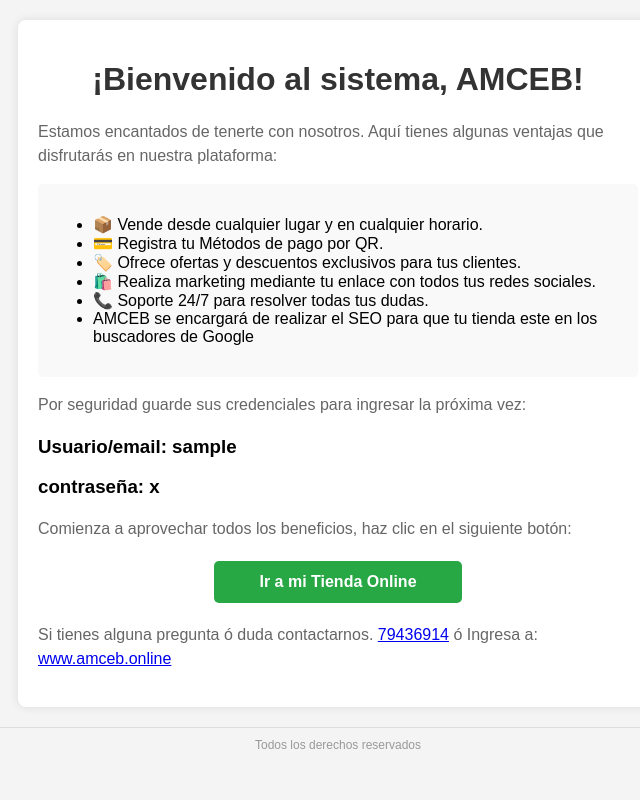
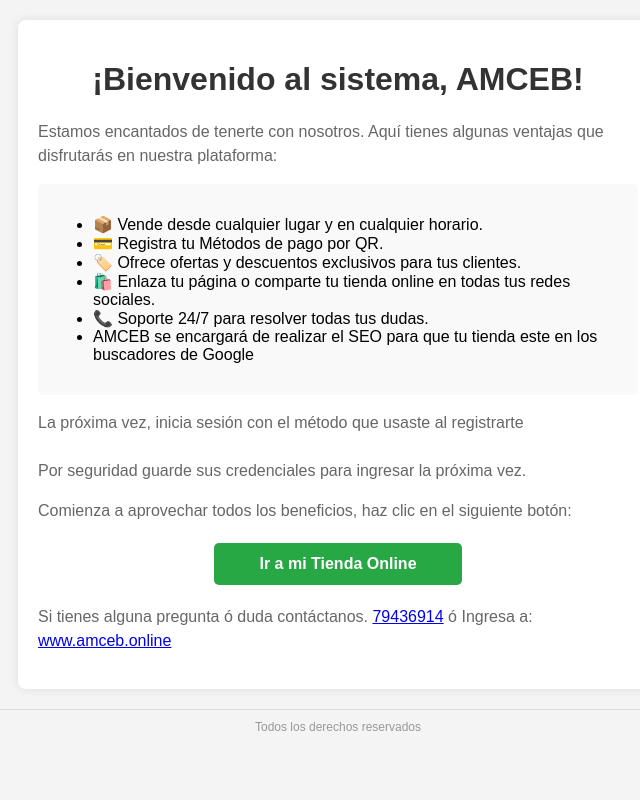
Before and after one commit to juanjavierl/ventas, a Django app: template app/tiendas/templates/notificaciones/welcome_user_email.html in a window 1280 px wide. Shown: the whole page, without its empty margins (302-942 px from the left). Run offline with Django 5.2, Linux system fonts and the light colour scheme; the template is opened without the code that fills it: most values are stand-ins (such as "Sample title", 1, 10 or a date in 2020).

Commit message:
envio mensjes new store

```diff
--- a/app/tiendas/templates/notificaciones/welcome_user_email.html
+++ b/app/tiendas/templates/notificaciones/welcome_user_email.html
@@ -64,18 +64,18 @@
                 <li>📦 Vende desde cualquier lugar y en cualquier horario.</li>
                 <li>💳 Registra tu Métodos de pago por QR.</li>
                 <li>🏷️ Ofrece ofertas y descuentos exclusivos para tus clientes.</li>
-                <li>🛍️ Realiza marketing mediante tu enlace con todos tus redes sociales.</li>
+                <li>🛍️ Enlaza tu página o comparte tu tienda online en todas tus redes sociales.</li>
                 <li>📞 Soporte 24/7 para resolver todas tus dudas.</li>
                 <li>AMCEB se encargará de realizar el SEO para que tu tienda este en los buscadores de Google</li>
             </ul>
         </div>
-        <p>Por seguridad guarde sus credenciales para ingresar la próxima vez:
-            <h3 style="list-style: none; color: black;">Usuario/email: {{username}}</h3>
-            <h3 >contraseña: {{password}}</h3>
+        <p>La próxima vez, inicia sesión con el método que usaste al registrarte
+            <br><br>
+            Por seguridad guarde sus credenciales para ingresar la próxima vez.
         </p>
         <p>Comienza a aprovechar todos los beneficios, haz clic en el siguiente botón:</p>
         <a href="{{ruta}}" class="button">Ir a mi Tienda Online</a>
-        <p>Si tienes alguna pregunta ó duda contactarnos. <a target="_blank" href="https://api.whatsapp.com/send?text=Necesito ayuda para mi sitio web en AMCEB gracias. &phone=79436914">79436914</a> ó Ingresa a: <a href="www.amceb.online">www.amceb.online</a></p>
+        <p>Si tienes alguna pregunta ó duda contáctanos. <a target="_blank" href="https://api.whatsapp.com/send?text=Necesito ayuda para mi sitio web en AMCEB gracias. &phone=79436914">79436914</a> ó Ingresa a: <a href="www.amceb.online">www.amceb.online</a></p>
     </div>
     <div class="footer">Todos los derechos reservados</div>
 </body>
--- a/app/tiendas/views.py
+++ b/app/tiendas/views.py
@@ -227,7 +227,7 @@
             #return JsonResponse({'error': 'Up. algo salio mal intentalo nuevamente gracias.'})
 
 def new_store(request):
-    if request.method == "POST":
+    if request.method == "POST" and request.user.is_authenticated:
         datos = request.POST['valores']
         #print(datos)
         """ print(datos)#{user_data: {…}, company_data: {…}, plan_data: {…}}
@@ -250,7 +250,9 @@
         company.plan_id = datos['plan_data']['plan_name']
         company.expiration_date = datetime.now().date() + timedelta(days=7)
         company.save()
-
+        url_tienda = 'www.amceb.online/',request.user.id,'/catalogo'
+        thread = threading.Thread(target=send_welcome_mail, args=(request.user, "******", f"{url_tienda[0].rstrip('/')}/{url_tienda[1]}{url_tienda[2]}",))
+        thread.start()
 
         return JsonResponse({'user_id':request.user.id})
     else:
```
Also changed, not shown: app/tiendas/templates/card_companys.html (+9 -3 lines).
